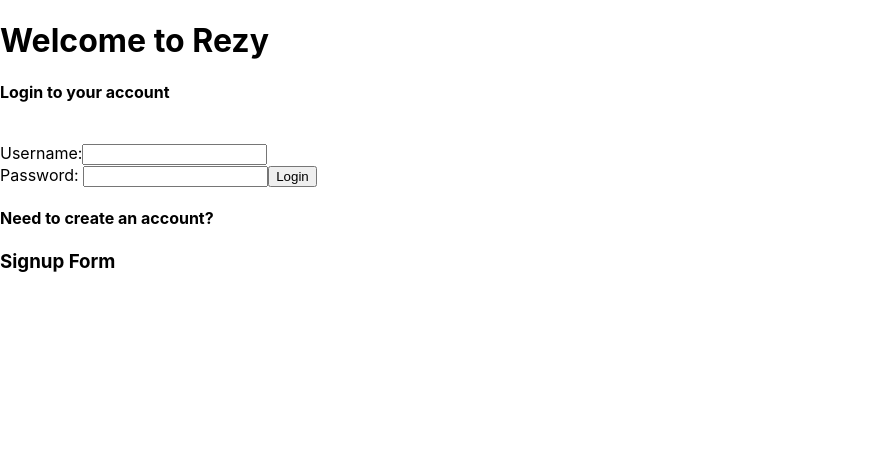
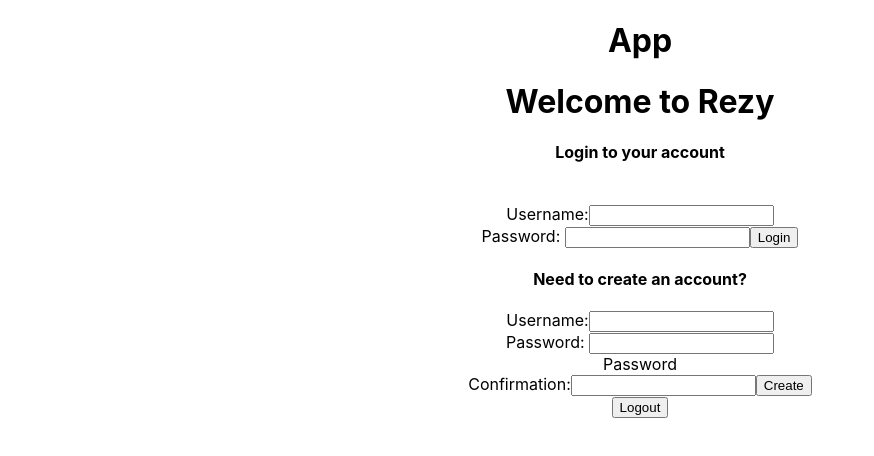
Before and after one commit to mkienbus/rezy-frontend, a React (Create React App) app: page / in a window 1280 px wide. Shown: the top 456 px of the page, without its empty margins (0-874 px from the left). Built offline with nearby package versions, Linux system fonts and the light colour scheme; no server answers.

Commit message:
SignupForm works and saves user/password to backend, fetch /me request not working, can i do it with userState instead?

```diff
--- a/src/App.js
+++ b/src/App.js
@@ -1,23 +1,26 @@
 import './App.css';
 import React from 'react';
-import { useEffect, useState } from 'react';
+//import { useEffect, useState } from 'react';
 import { useSelector, useDispatch } from 'react-redux';
 import LoginForm from './features/LoginForm';
 import { logoutUser } from './features/userSlice';
 
 
 function App() {
-  const userState = useSelector((state) => state.user.username)
+  const userState = useSelector((state) => console.log(state.user.username))
   const dispatch = useDispatch()
-  const [user, setUser] = useState("")
 
-  useEffect(() => {
-    fetch('/me').then((r) => {
-      if (r.ok) {
-        r.json().then(userState);
-      }
-    })
-  }, []);
+  //can i just use userState in Redux instead of fetch call to backend?
+
+  //const [user, setUser] = useState("")
+
+  // useEffect(() => {
+  //   fetch('/me').then((r) => {
+  //     if (r.ok) {
+  //       r.json().then((userState) = setUser(userState));
+  //     }
+  //   })
+  // }, []);
 
   function handleLogoutClick(){
     fetch('/logout', {
@@ -26,6 +29,7 @@ function App() {
       .then(r => dispatch(logoutUser))
   }
 
+  //not sure if this is working right
   if (userState === "") return <LoginForm />
 
     return (
--- a/src/features/LoginForm.js
+++ b/src/features/LoginForm.js
@@ -29,7 +29,6 @@ function LoginForm(){
             })
         }).then(r => {
             if(r.ok){
-                console.log(username)
             r.json().then(dispatch(loginUser(username)))
             }
             else {
--- a/src/features/SignupForm.js
+++ b/src/features/SignupForm.js
@@ -1,14 +1,61 @@
-import React from 'react';
-
+import React, {useState} from 'react';
+import { loginUser } from './userSlice';
+import { useSelector, useDispatch } from 'react-redux';
 
 function SignUpForm(){
+    const [username, setUsername] = useState("")
+    const [password, setPassword] = useState("")
+    const [passwordConfirmation, setPasswordConfirmation] = useState("");
 
+    const dispatch = useDispatch()
+
+    function handleSubmit(e){
+        e.preventDefault()
+        fetch('/users',{
+            method: "POST",
+            headers: {
+                "Content-Type": "application/json",
+            },
+            body: JSON.stringify({username, password, password_confirmation: passwordConfirmation})
+        }).then(r => {
+            r.json().then(dispatch(loginUser(username)))
+        }).then(
+            setUsername('')
+        )
+
+    }
 
 
     return(
         <>
             <div>
-                <h3>Signup Form</h3>
+            <form onSubmit = {handleSubmit}>
+                <label>Username:</label>
+                <input
+                type = "text"
+                id = "signupUsername"
+                value = {username}
+                onChange = {e => setUsername(e.target.value)}/>
+                <br></br>
+                <label htmlFor="password">Password: </label>
+                <input
+                type="password"
+                id="password2"
+                value={password}
+                onChange={(e) => setPassword(e.target.value)}
+                autoComplete="current-password"
+                />
+                <br></br>
+                <label htmlFor="password">Password{<br></br>}Confirmation:</label>
+                <input
+                type="password"
+                id="password_confirmation"
+                value={passwordConfirmation}
+                onChange={(e) => setPasswordConfirmation(e.target.value)}
+                autoComplete="current-password"
+                />
+                <button>Create</button>
+            </form>
             </div>
         </>
     )
```
